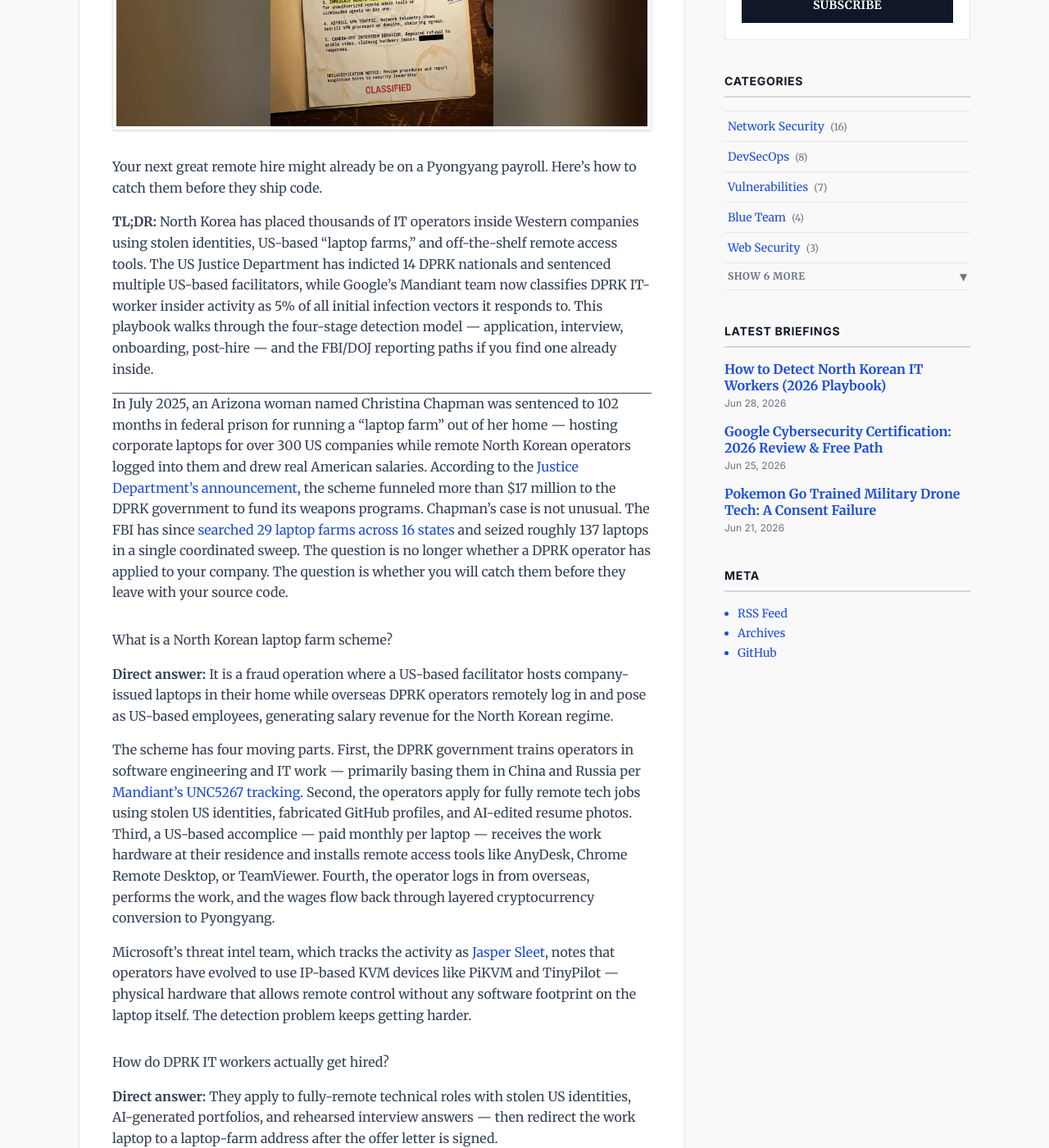
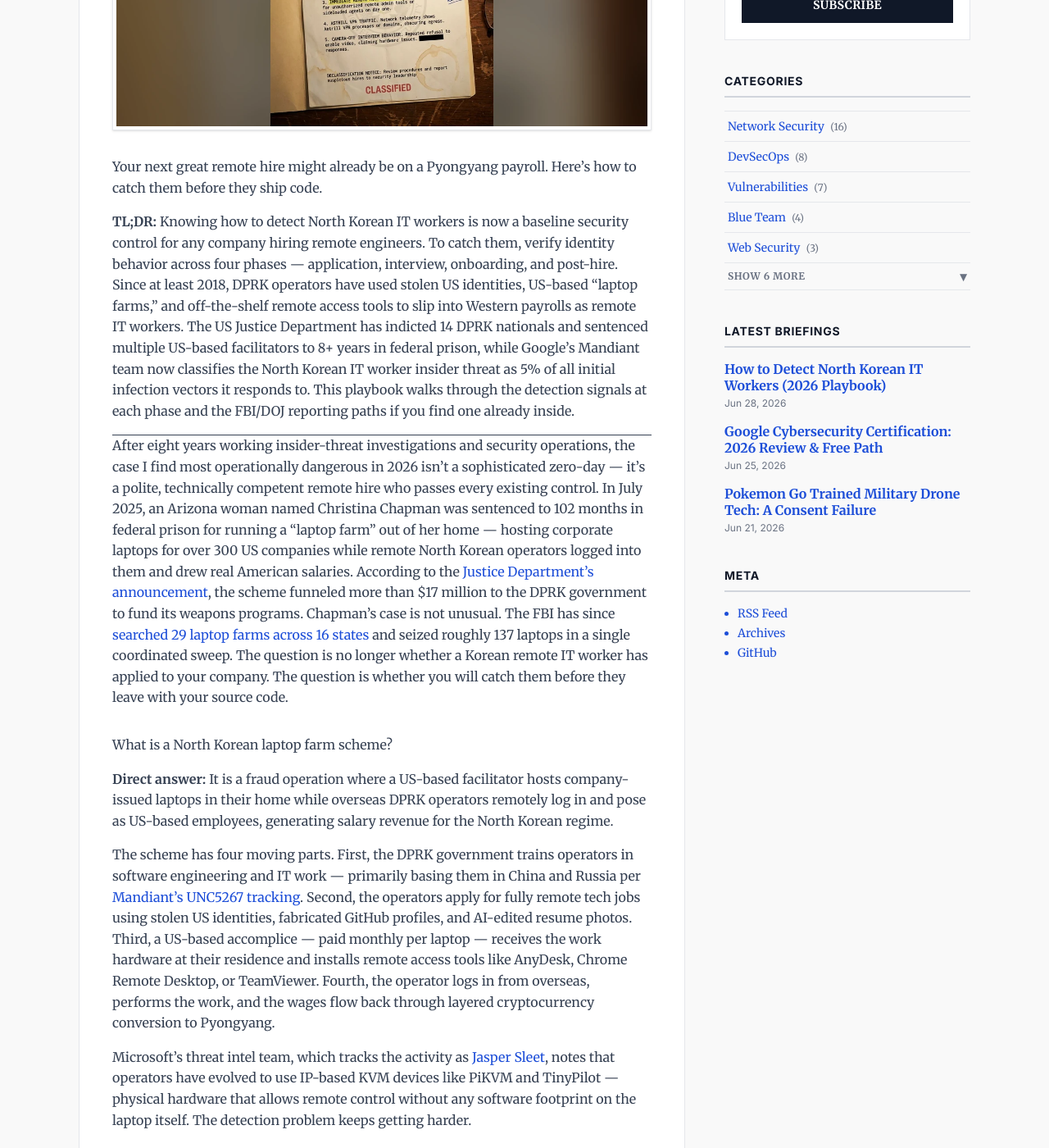
Before and after one commit to mda1125/bytesizedsecurity, a Jekyll site: the page built from _posts/2026-06-28-how-to-detect-north-korean-it-workers.md, in a window 1280 px wide and 1400 px high, scrolled down 667 px. Shown: the whole window at 82% size. Built offline with Jekyll 4.4.1, drawn with Linux system fonts in a browser that asks for light colours; comment, search, counter and statistics services are not loaded; some of the changed text lies outside the part shown.

Commit message:
seo(post): apply audit fixes to dprk detection playbook

```diff
--- a/_posts/2026-06-28-how-to-detect-north-korean-it-workers.md
+++ b/_posts/2026-06-28-how-to-detect-north-korean-it-workers.md
@@ -1,5 +1,5 @@
 ---
-description: "DPRK operators are quietly hired into real engineering jobs via laptop farms. Here's how the scheme works and the red flags that catch them."
+description: "How to detect North Korean IT workers in remote hiring: laptop farm signals, interview red flags, and the post-hire controls that actually catch them."
 layout: post
 title: "How to Detect North Korean IT Workers (2026 Playbook)"
 slug: how-to-detect-north-korean-it-workers
@@ -28,11 +28,11 @@
 
 Your next great remote hire might already be on a Pyongyang payroll. Here's how to catch them before they ship code.
 
-**TL;DR:** North Korea has placed thousands of IT operators inside Western companies using stolen identities, US-based "laptop farms," and off-the-shelf remote access tools. The US Justice Department has indicted 14 DPRK nationals and sentenced multiple US-based facilitators, while Google's Mandiant team now classifies DPRK IT-worker insider activity as 5% of all initial infection vectors it responds to. This playbook walks through the four-stage detection model — application, interview, onboarding, post-hire — and the FBI/DOJ reporting paths if you find one already inside.
+**TL;DR:** Knowing how to detect North Korean IT workers is now a baseline security control for any company hiring remote engineers. To catch them, verify identity behavior across four phases — application, interview, onboarding, and post-hire. Since at least 2018, DPRK operators have used stolen US identities, US-based "laptop farms," and off-the-shelf remote access tools to slip into Western payrolls as remote IT workers. The US Justice Department has indicted 14 DPRK nationals and sentenced multiple US-based facilitators to 8+ years in federal prison, while Google's Mandiant team now classifies the North Korean IT worker insider threat as 5% of all initial infection vectors it responds to. This playbook walks through the detection signals at each phase and the FBI/DOJ reporting paths if you find one already inside.
 
 ---
 
-In July 2025, an Arizona woman named Christina Chapman was sentenced to 102 months in federal prison for running a "laptop farm" out of her home — hosting corporate laptops for over 300 US companies while remote North Korean operators logged into them and drew real American salaries. According to the [Justice Department's announcement](https://www.justice.gov/opa/pr/arizona-woman-sentenced-17m-information-technology-worker-fraud-scheme-generated-revenue), the scheme funneled more than $17 million to the DPRK government to fund its weapons programs. Chapman's case is not unusual. The FBI has since [searched 29 laptop farms across 16 states](https://www.justice.gov/opa/pr/justice-department-announces-coordinated-nationwide-actions-combat-north-korean-remote) and seized roughly 137 laptops in a single coordinated sweep. The question is no longer whether a DPRK operator has applied to your company. The question is whether you will catch them before they leave with your source code.
+After eight years working insider-threat investigations and security operations, the case I find most operationally dangerous in 2026 isn't a sophisticated zero-day — it's a polite, technically competent remote hire who passes every existing control. In July 2025, an Arizona woman named Christina Chapman was sentenced to 102 months in federal prison for running a "laptop farm" out of her home — hosting corporate laptops for over 300 US companies while remote North Korean operators logged into them and drew real American salaries. According to the [Justice Department's announcement](https://www.justice.gov/opa/pr/arizona-woman-sentenced-17m-information-technology-worker-fraud-scheme-generated-revenue), the scheme funneled more than $17 million to the DPRK government to fund its weapons programs. Chapman's case is not unusual. The FBI has since [searched 29 laptop farms across 16 states](https://www.justice.gov/opa/pr/justice-department-announces-coordinated-nationwide-actions-combat-north-korean-remote) and seized roughly 137 laptops in a single coordinated sweep. The question is no longer whether a Korean remote IT worker has applied to your company. The question is whether you will catch them before they leave with your source code.
 
 ## What is a North Korean laptop farm scheme? {#what-is-it}
 
@@ -52,11 +52,11 @@
 
 This is where stolen identities matter so much. If you read our breakdown of [how infostealers have evolved from passwords to your full identity](/2026/02/21/infostealers-from-passwords-to-your-full-identity/), the connective tissue clicks into place: every Social Security number, scanned driver's license, and tax document that gets exfiltrated through an infostealer is potential raw material for the next fake remote engineer.
 
-## What are the red flags of a DPRK fake remote employee? {#red-flags}
+## How do you detect North Korean IT workers across the hiring funnel? {#detect-hiring-funnel}
 
-> **Direct answer:** A change in laptop shipping address after the offer, VoIP-only phone numbers, day-one installs of remote access software, Astrill VPN traffic, persistent camera-off interviews, and a voice that does not match the resume's claimed background.
+> **Direct answer:** Watch for the canonical red flags: a change in laptop shipping address after the offer, VoIP-only phone numbers, day-one installs of remote access software, Astrill VPN traffic, persistent camera-off interviews, and a voice that does not match the resume's claimed background.
 
-The detection signals fall cleanly into four buckets. Here's what to watch for at each stage of the hiring lifecycle:
+The red flags for a Korean remote IT worker fall cleanly into four buckets, mapped to the four phases of the hiring funnel. Here's what to watch for at each stage:
 
 | Stage | Signal | Why it matters |
 |---|---|---|
@@ -76,7 +76,7 @@
 
 > **Direct answer:** Require multiple live-video interview rounds with the camera on, match the live face to a government-issued ID, validate the legal name against SSN and tax records, and verify the candidate's voice and accent in unscripted technical conversation.
 
-The single most effective control is a live, on-camera technical interview with at least one experienced engineer. DPRK operators can coach scripted answers, but unscripted system-design conversation — "walk me through how you'd debug this in real time" — exposes the gap fast. CrowdStrike's counter-adversary team [told RSA Conference attendees](https://www.techtarget.com/searchsecurity/feature/How-to-spot-and-expose-fraudulent-North-Korean-IT-workers) that they have confirmed DPRK insider activity at more than 150 customer organizations, with data theft in roughly half of those cases.
+In my experience interviewing engineering candidates over the last decade, the single most effective control is a live, on-camera technical interview with at least one experienced engineer who is allowed to go off-script. North Korean IT worker operators can coach scripted answers, but unscripted system-design conversation — "walk me through how you'd debug this in real time" — exposes the gap fast. CrowdStrike's counter-adversary team [told RSA Conference attendees](https://www.techtarget.com/searchsecurity/feature/How-to-spot-and-expose-fraudulent-North-Korean-IT-workers) that they have confirmed DPRK insider activity at more than 150 customer organizations, with data theft in roughly half of those cases.
 
 Match every candidate's interview face against the government-issued ID photo. If the ID can't be produced live on-camera, treat that as a hard stop. The [Treasury Department's most recent sanctions action](https://home.treasury.gov/news/press-releases/sb0416) attributed nearly $800 million in 2024 revenue to DPRK IT-worker schemes — the entire economic model depends on you skipping this step.
 
@@ -104,4 +104,4 @@
 4. **Report to the FBI** via your local field office or the Internet Crime Complaint Center at [ic3.gov](https://www.ic3.gov/). Reference the May 2022 IT Worker Advisory.
 5. **Notify affected partners** if customer data, source code, or third-party credentials were within reach.
 
-DPRK operators are persistent and patient. If you find one, assume there are more — and treat the discovery as the starting point of an investigation, not the end of one.
+DPRK operators are persistent and patient. If you find one, assume there are more — and treat the discovery as the starting point of an investigation, not the end of one. If I were standing up an insider-threat program from scratch in 2026, I would treat "how to detect North Korean IT workers" as the canonical test case for every identity-verification, geofencing, and RMM-detection control I built. The North Korean IT worker problem is the cleanest stress test of an organization's behavioral identity stack we have seen in years — and the companies that solve it will incidentally close the gap on the entire next generation of remote-worker insider threats.
```
